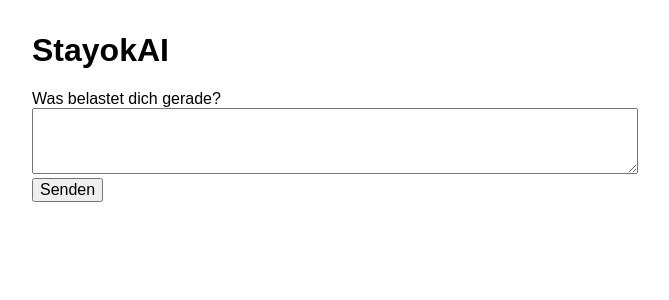
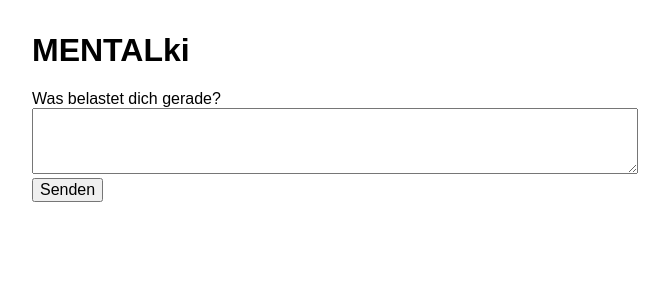
Before and after one commit to EnerL77/neuer-versuch, a Flask app: page / in a window 1280 px wide. Shown: the top 300 px of the page, without its empty margins (0-669 px from the left). Run offline with Flask 3, Linux system fonts and the light colour scheme.

Commit message:
Update index.html

```diff
--- a/templates/index.html
+++ b/templates/index.html
@@ -1,4 +1,4 @@
-<!DOCTYPE html>
+ <!DOCTYPE html>
 <html>
 <head>
   <meta charset="UTF-8">
@@ -11,7 +11,7 @@
   </style>
 </head>
 <body>
-  <h1>StayokAI</h1>
+  <h1>MENTALki</h1>
   <form id="chat-form">
     <label for="message">Was belastet dich gerade?</label><br>
     <textarea id="message" rows="4" cols="60"></textarea><br>
```
